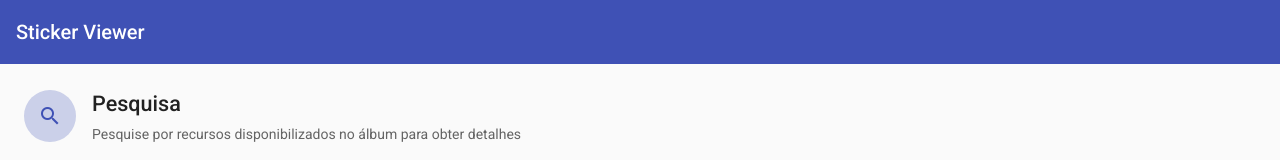
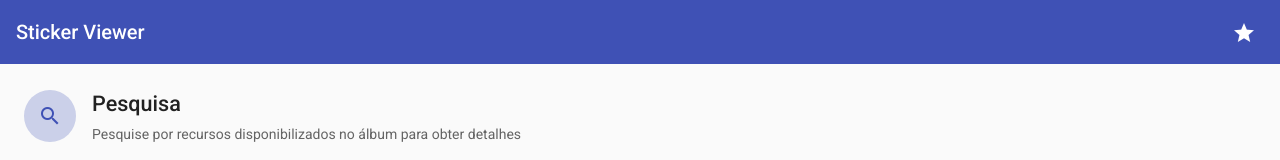
Before and after one commit to felipewesley/fwc-2022-sticker-viewer, an Angular app: page / in a window 1280 px wide. Shown: the top 160 px of the page. Built offline with nearby package versions, Linux system fonts and the light colour scheme.

Commit message:
owner details - dialog

```diff
--- /dev/null
+++ b/src/app/layout/components/felipe-basso/felipe-basso.component.html
@@ -0,0 +1 @@
+Hello
--- /dev/null
+++ b/src/app/layout/components/felipe-basso/felipe-basso.component.ts
@@ -0,0 +1,18 @@
+import { Component, OnInit } from "@angular/core";
+import { SharedModule } from "app/shared";
+
+@Component({
+    selector: 'app-felipe-basso',
+    templateUrl: './felipe-basso.component.html',
+    styleUrls: ['./felipe-basso.component.scss'],
+    standalone: true,
+    imports: [SharedModule],
+})
+export class FelipeBasso implements OnInit {
+
+    constructor() { }
+
+    ngOnInit(): void {
+
+    }
+}
--- a/src/app/layout/layout.component.html
+++ b/src/app/layout/layout.component.html
@@ -4,6 +4,9 @@
     <div class="toolbar">
         <mat-toolbar [color]="'primary'">
             <span>Sticker Viewer</span>
+            <button class="ml-auto" mat-icon-button (click)="owner()">
+                <mat-icon>star</mat-icon>
+            </button>
         </mat-toolbar>
     </div>
 
--- a/src/app/layout/layout.component.scss
+++ b/src/app/layout/layout.component.scss
@@ -13,6 +13,10 @@
         left: 0;
         display: flex;
         width: 100%;
+
+        .ml-auto {
+            margin-left: auto;
+        }
     }
 
     .content {
--- a/src/app/layout/layout.component.ts
+++ b/src/app/layout/layout.component.ts
@@ -1,16 +1,26 @@
 import { Component } from "@angular/core";
 import { RouterModule } from "@angular/router";
+import { DialogService } from "app/core/dialog";
 
 import { SharedModule } from "app/shared";
+
+import { FelipeBasso } from "./components/felipe-basso/felipe-basso.component";
 
 @Component({
     selector: 'app-layout',
     templateUrl: './layout.component.html',
     styleUrls: ['./layout.component.scss'],
     standalone: true,
-    imports: [SharedModule, RouterModule]
+    imports: [SharedModule, RouterModule, FelipeBasso]
 })
 export class LayoutComponent {
 
-    constructor() { }
+    constructor(
+        private _dialog: DialogService
+    ) { }
+
+    public owner(): void {
+
+        this._dialog.open(FelipeBasso);
+    }
 }
```
Also changed, not shown: src/app/layout/components/felipe-basso/felipe-basso.component.scss (added), 1 other file (tests, documents, lock files or other folders).
